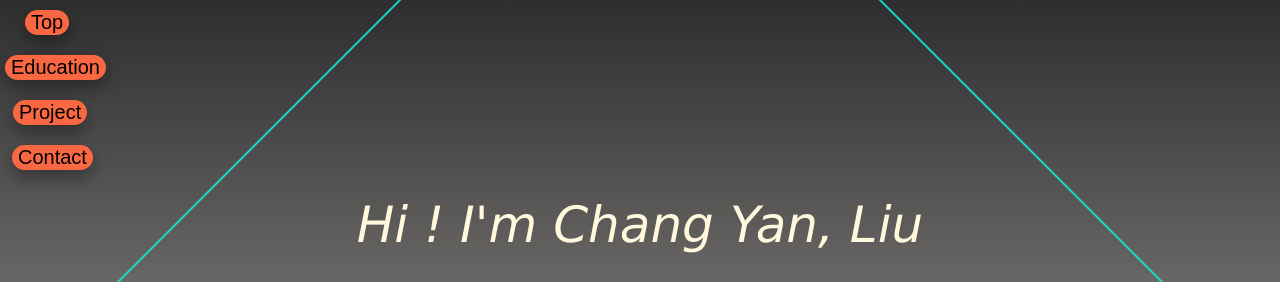
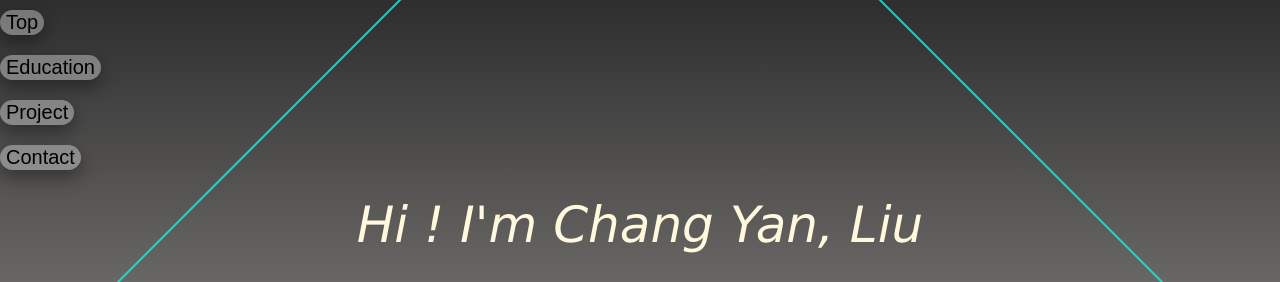
Before and after one commit to Liujosh1014/Liujosh1014.github.io, a plain HTML site: page home.html in a window 1280 px wide. Shown: the top 282 px of the page. Drawn offline with Linux system fonts and the light colour scheme.

Commit message:
home.css ver.6

```diff
--- a/home.css
+++ b/home.css
@@ -152,10 +152,9 @@ body {
 #but1{
     box-shadow: 0 8px 16px 0 rgba(0,0,0,0.2), 0 6px 20px 0 rgba(0,0,0,0.19);
     border: #ffffff;
-    background-color: #f96743;
+    background-color: #fcfcfc5b;
     transition-duration: 0.4s;
     border-radius: 50px;
-    margin-left: 25px;
     font-size: 20px;
     margin-bottom: 20px;
 }
@@ -163,9 +162,8 @@ body {
 #but2{
     box-shadow: 0 8px 16px 0 rgba(0,0,0,0.2), 0 6px 20px 0 rgba(0,0,0,0.19);
     border: #ffffff;
-    background-color: #f96743;
+    background-color: #fcfcfc5b;
     transition-duration: 0.4s;
-    margin-left: 15px;
     font-size: 20px;
     border-radius: 50px;
     margin-bottom: 20px;
@@ -174,20 +172,18 @@ body {
 #but3{
     box-shadow: 0 8px 16px 0 rgba(0,0,0,0.2), 0 6px 20px 0 rgba(0,0,0,0.19);
     border: #ffffff;
-    background-color: #f96743;
+    background-color: #fcfcfc5b;
     transition-duration: 0.4s;
     font-size: 20px;
     margin-bottom: 20px;
     border-radius: 50px;
-    margin-left: 5px;
 }
 
 #but4{
     box-shadow: 0 8px 16px 0 rgba(0,0,0,0.2), 0 6px 20px 0 rgba(0,0,0,0.19);
     border: #ffffff;
-    background-color: #f96743;
+    background-color: #fcfcfc5b;
     transition-duration: 0.4s;
-    margin-left: 13px;
     font-size: 20px;
     margin-bottom: 20px;
     border-radius: 50px;
@@ -196,9 +192,8 @@ body {
 #but5{
     box-shadow: 0 8px 16px 0 rgba(0,0,0,0.2), 0 6px 20px 0 rgba(0,0,0,0.19);
     border: #ffffff;
-    background-color: #f96743;
+    background-color: #fcfcfc5b;
     transition-duration: 0.4s;
-    margin-left: 12px;
     font-size: 20px;
     margin-bottom: 20px;
     border-radius: 50px;
@@ -266,7 +261,6 @@ ul li::before{
 footer{
     position: relative;
     padding: 20px 50px;
-    box-shadow: 0 8px 16px 0 rgba(0,0,0,0.2), 0 6px 20px 0 rgba(0,0,0,0.19);
 }
 
 footer .wave{
@@ -276,9 +270,9 @@ footer .wave{
     top: -100px;
     left: 0;
     width: 100%;
-    height: 150px;
+    height: 200px;
     background: url("wave.png");
-    background-size: 1000px 150px;
+    background-size: 1000px 200px;
 }
 
 footer .wave#wave1{
```
